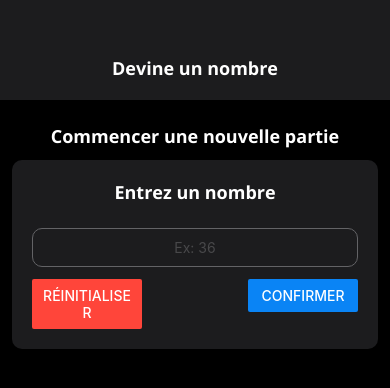
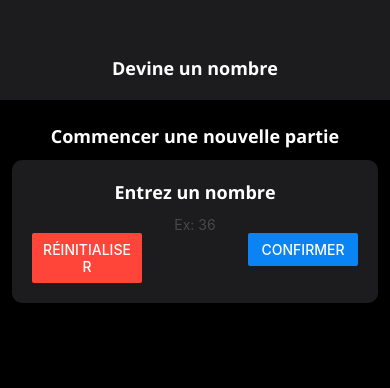
Before and after one commit to olivierchevallier/reactNative-guessANumber, a React Native app: screen / in a window 390 px wide. Shown: the top 388 px of the page. Built offline with nearby package versions, Linux system fonts and the light colour scheme.

Commit message:
Utilisation de la SafeAreaView et petites adaptations en fonction de l'OS

```diff
--- a/App.js
+++ b/App.js
@@ -1,5 +1,5 @@
 import React, { useState } from 'react';
-import { StyleSheet, Text, View } from 'react-native';
+import { StyleSheet, Text, View, SafeAreaView } from 'react-native';
 import * as Font from 'expo-font';
 import { AppLoading } from 'expo';
 
@@ -57,7 +57,9 @@ export default function App() {
   return (
     <View style={ styles.screen }>
       <Header title="Devine un nombre"></Header>
-      { content }
+      <SafeAreaView style={{ flex: 1 }}>
+        { content }
+      </SafeAreaView>
     </View>
   );
 }
--- a/components/Input.js
+++ b/components/Input.js
@@ -1,5 +1,5 @@
 import React from 'react';
-import { TextInput, StyleSheet } from 'react-native';
+import { TextInput, StyleSheet, Platform } from 'react-native';
 
 import Colors from '../constants/colors';
 
@@ -7,7 +7,7 @@ const Input = props => {
   return (
     <TextInput
       { ...props }
-      style={ {...styles.input, ...props.style} }
+      style={ {...styles.input, ...Platform.select({ ios: styles.inputIOS, android: styles.inputAndroid}), ...props.style} }
       placeholderTextColor={ Colors.tertiary }
       keyboardAppearance="dark"
     />
@@ -16,9 +16,18 @@ const Input = props => {
 
 const styles = StyleSheet.create({
   input: {
+    borderColor: Colors.secondary,
+  },
+
+  inputAndroid: {
+    marginBottom: 12,
+    padding: 3,
+    borderBottomWidth: 0.5,
+  },
+
+  inputIOS: {
+    marginVertical: 12,
     padding: 10,
-    marginVertical: 12,
-    borderColor: Colors.secondary,
     borderRadius: 10,
     borderWidth: 1,
   },
--- a/screens/GameScreen.js
+++ b/screens/GameScreen.js
@@ -132,14 +132,14 @@ const GameScreen = props => {
 const styles = StyleSheet.create({
   screenV: {
     flex: 1,
-    padding: 12, paddingBottom: (Dimensions.get('window').height > 811 ? 50 : 20), paddingTop: 20,
+    padding: 12,
     alignItems: 'center',
     justifyContent: 'space-between',
   },
 
   screenH: {
     flex: 1, flexDirection: 'row',
-    paddingHorizontal: (Dimensions.get('window').width > 811 ? 40 : 12), paddingVertical: 12,
+    padding: 12,
     alignItems: 'center',
     justifyContent: 'space-between',
   },
--- a/screens/StartGameScreen.js
+++ b/screens/StartGameScreen.js
@@ -8,6 +8,7 @@ import {
   Keyboard,
   Alert,
   Dimensions,
+  KeyboardAvoidingView,
 } from 'react-native';
 
 import Card from '../components/Card';
```
